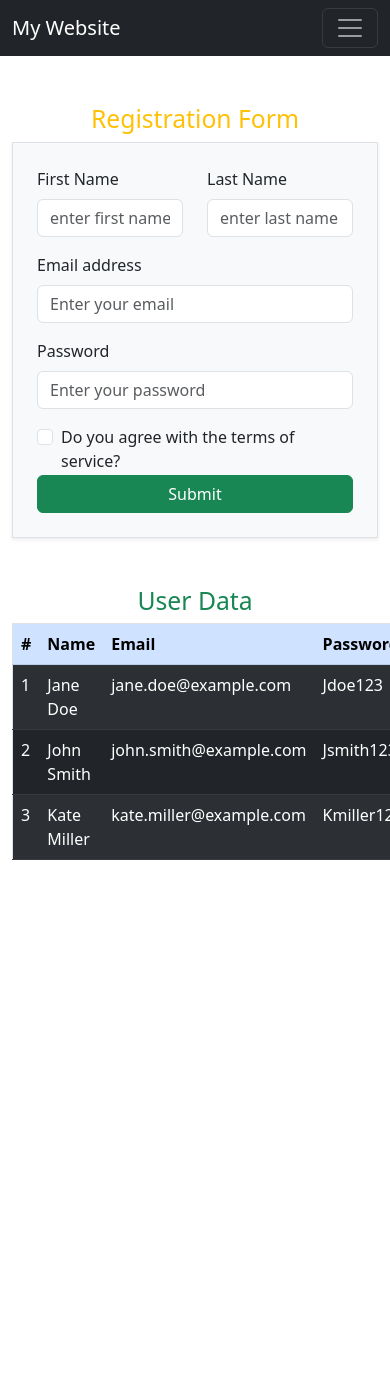
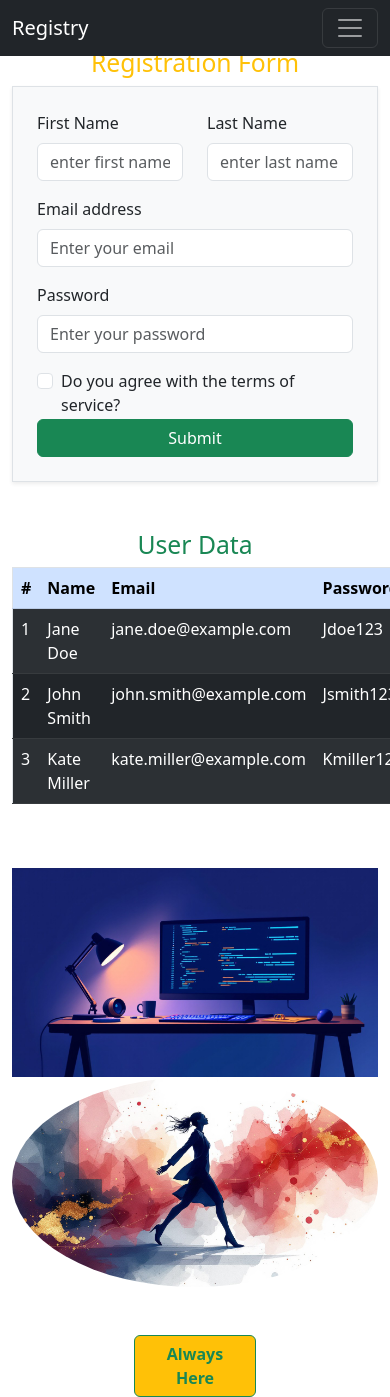
Before and after one commit to Mrattata/module-5_knowledge_check, a plain HTML site: page index.html in a window 390 px wide. Before the commit the page ends 876 px from the top, so only its background shows below. Drawn offline with nearby package versions, Linux system fonts and the light colour scheme.

Commit message:
final commit, project finished

```diff
--- a/index.html
+++ b/index.html
@@ -8,13 +8,13 @@
 </head>
 <body>
 
-    <nav class="navbar navbar-expand-lg navbar-dark bg-dark">
+    <nav class="navbar navbar-expand-lg navbar-dark bg-dark fixed-top">
         <div class="container-fluid">
-            <a class="navbar-brand" href="#">My Website</a>
+            <a class="navbar-brand" href="#">Registry</a>
             <button class="navbar-toggler" type="button" data-bs-toggle="collapse" data-bs-target="#navbarNav">
                 <span class="navbar-toggler-icon"></span>
             </button>
-            <div class="collapse navbar-collapse" id="navbarNav">
+            <div class="collapse navbar-collapse nav justify-content-end" id="navbarNav">
                 <ul class="navbar-nav">
                     <li class="nav-item"><a class="nav-link active" href="#">Home</a></li>
                     <li class="nav-item"><a class="nav-link" href="#">About</a></li>
@@ -88,7 +88,14 @@
                 </tr>
             </tbody>
         </table>
-
+    </div>
+    <div class="container-fluid mt-5">
+        <img src="assets/StockCake-Coder's Night Setup_1746249877.jpg" class="img-fluid" alt="Responsive Image">
+        <img src="assets/StockCake-Striding Through Color_1746250546.jpg" class="img-fluid rounded-circle" alt="circular image">
+    </div>
+    <div class="container mt-5">
+        <button class="btn btn-warning fw-bold text-success border-success d-block mx-auto col-4">Always Here</button>
+        <button class="btn btn-danger fw-bold text-primary border-primary mx-auto col-4 mt-5 d-md-block d-none">Mostly Here</button>
     </div>
 
 <script src="https://cdn.jsdelivr.net/npm/bootstrap@5.3.0/dist/js/bootstrap.bundle.min.js"></script>
```
Also changed, not shown: assets/StockCake-Coder's Night Setup_1746249877.jpg (added), assets/StockCake-Striding Through Color_1746250546.jpg (added).
